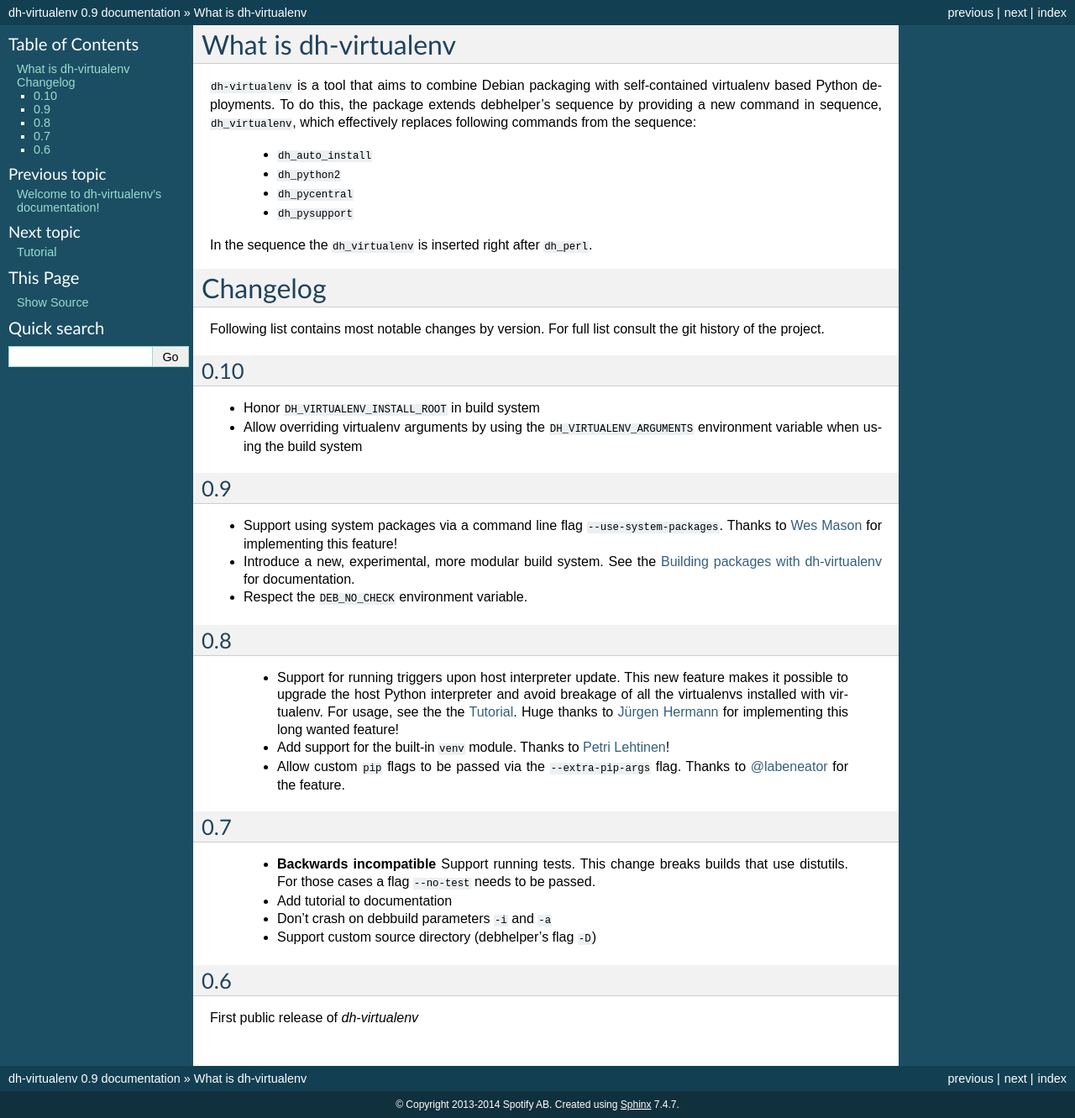
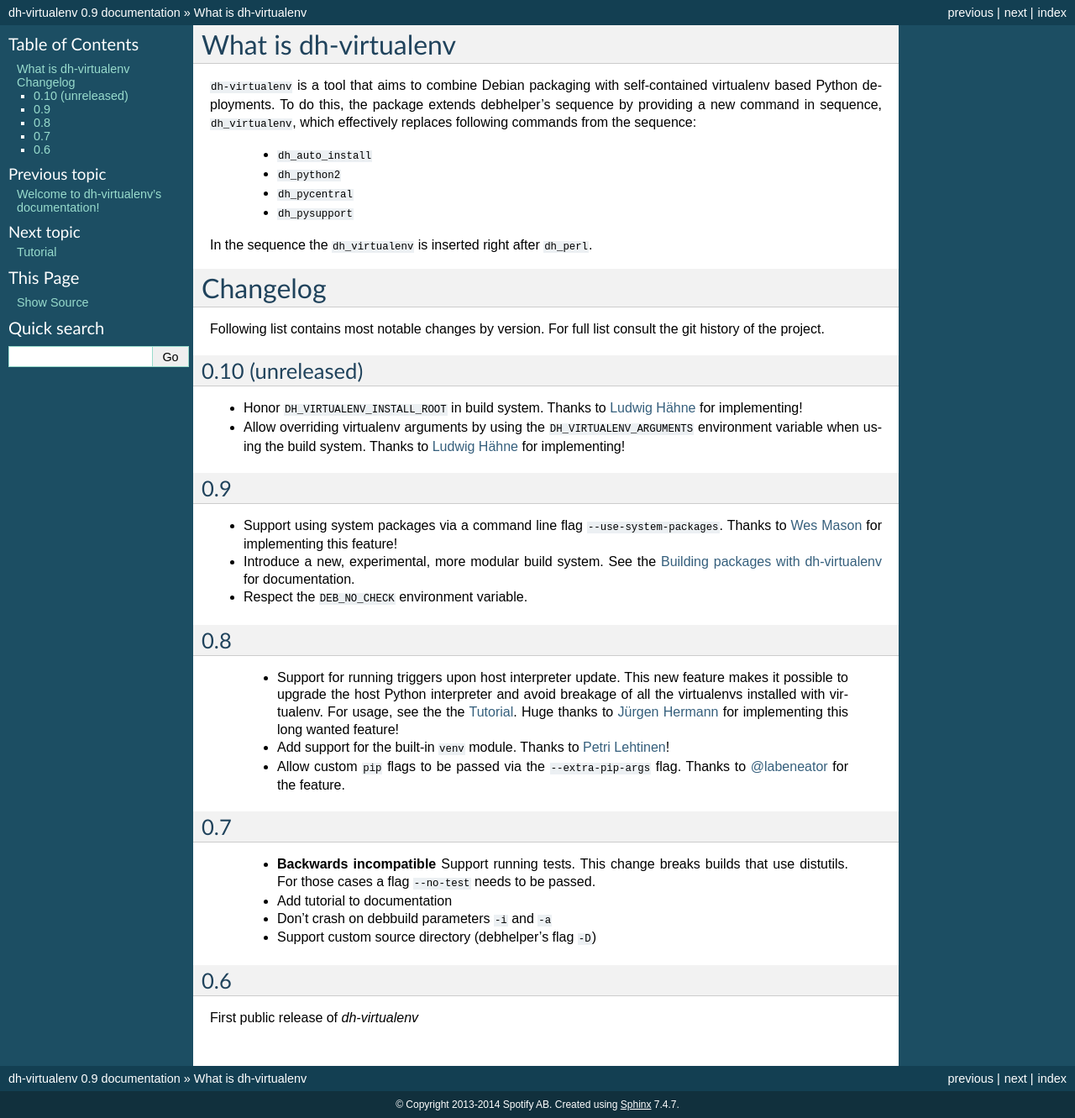
Before and after one commit to spotify/dh-virtualenv, a Sphinx documentation site: the page built from doc/info.rst, in a window 1280 px wide. Shown: the whole page at 84% size. Built offline with Sphinx 7.4.7, drawn with Linux system fonts in a browser that asks for light colours.

Commit message:
doc: Mark 0.10 unreleased and add credits
Credits where credits are due, thanks @pankrat!

```diff
--- a/doc/info.rst
+++ b/doc/info.rst
@@ -24,12 +24,15 @@ In the sequence the ``dh_virtualenv`` is inserted right after
 Following list contains most notable changes by version. For full list
 consult the git history of the project.
 
-0.10
-====
+0.10 (unreleased)
+=================
 
-* Honor ``DH_VIRTUALENV_INSTALL_ROOT`` in build system
+* Honor ``DH_VIRTUALENV_INSTALL_ROOT`` in build system. Thanks to
+  `Ludwig Hähne <https://github.com/Pankrat>`_ for implementing!
 * Allow overriding virtualenv arguments by using the
-  ``DH_VIRTUALENV_ARGUMENTS`` environment variable when using the build system
+  ``DH_VIRTUALENV_ARGUMENTS`` environment variable when using the
+  build system. Thanks to `Ludwig Hähne <https://github.com/Pankrat>`_
+  for implementing!
 
 0.9
 ===
```
